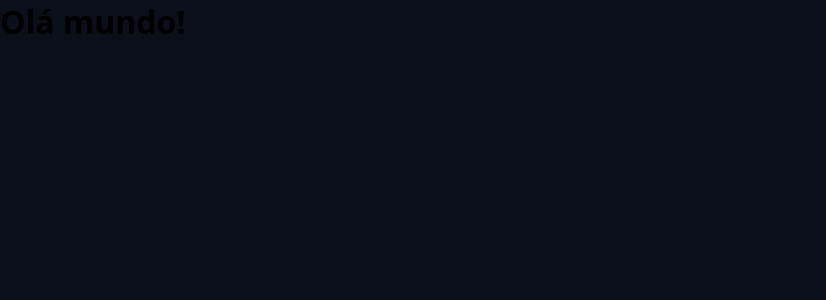
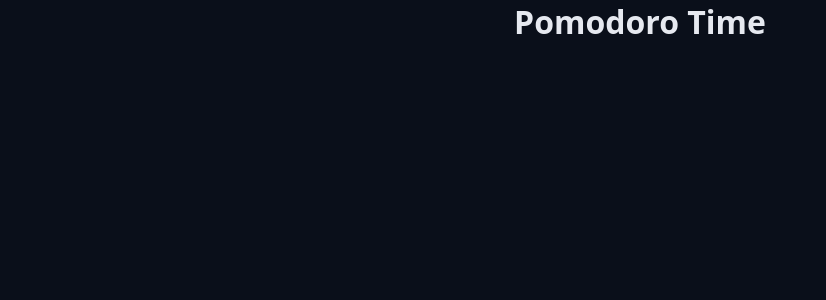
Before and after one commit to gusmarquesDev/Pomodoro-Time, a React (Vite) app: page / in a window 1280 px wide. Shown: the top 300 px of the page, without its empty margins (0-826 px from the left). Built offline with nearby package versions, Linux system fonts and the light colour scheme.

Commit message:
create heading component and types

```diff
--- a/src/App.tsx
+++ b/src/App.tsx
@@ -8,7 +8,7 @@
 
   return (
     <>
-      <Heading />
+      <Heading >Pomodoro Time</Heading>
     </>
   )
 }
--- a/src/components/Heading/index.tsx
+++ b/src/components/Heading/index.tsx
@@ -1,5 +1,9 @@
 import styles from './styles.module.css';
 
-export function Heading() {
-    return <h1 className={styles.heading}>Olá mundo!</h1>;
+type HeadingProps = {
+    children: React.ReactNode;
+};
+
+export function Heading({ children }: HeadingProps) {
+    return <h1 className={styles.heading}>{children}</h1>;
 }
--- a/src/components/Heading/styles.module.css
+++ b/src/components/Heading/styles.module.css
@@ -1,3 +1,6 @@
 .heading {
-  color: black;
+  display: flex;
+  align-items: center;
+  justify-content: center;
+  gap: 2.4rem;
 }
```
